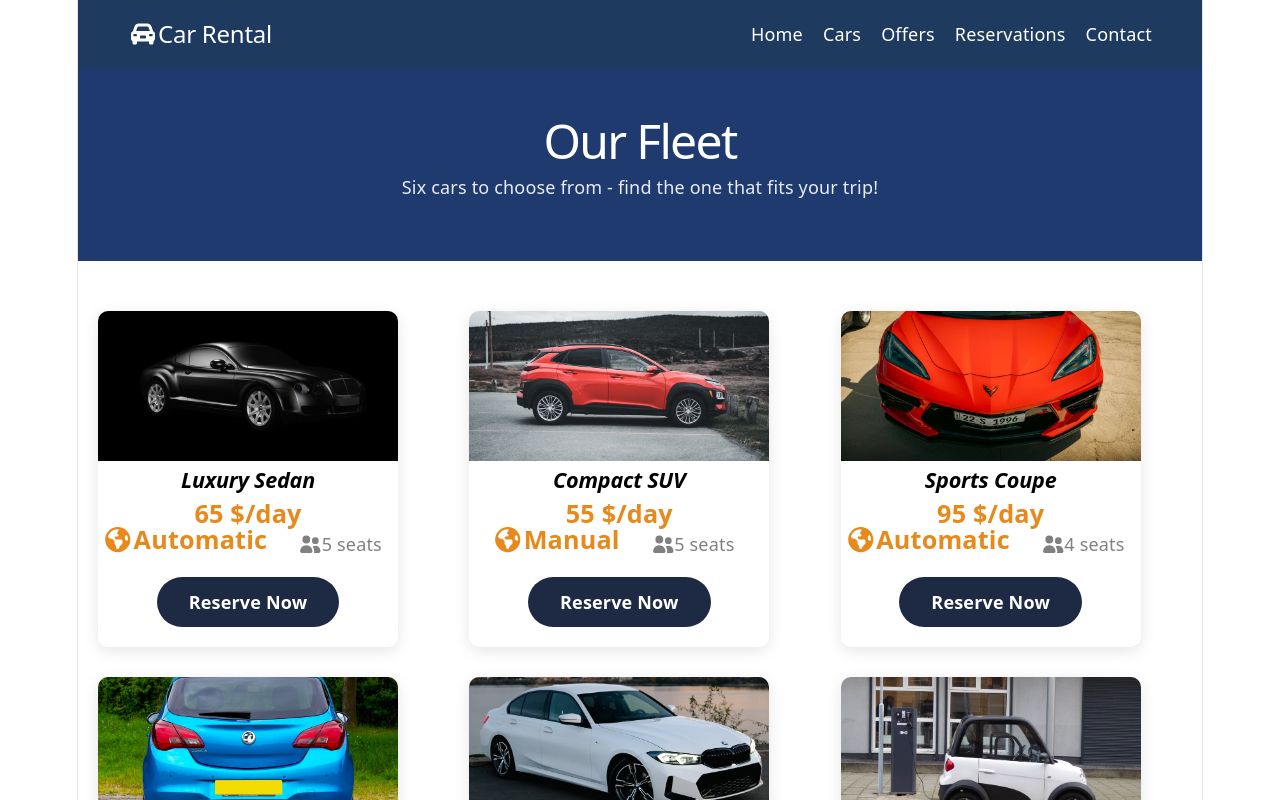
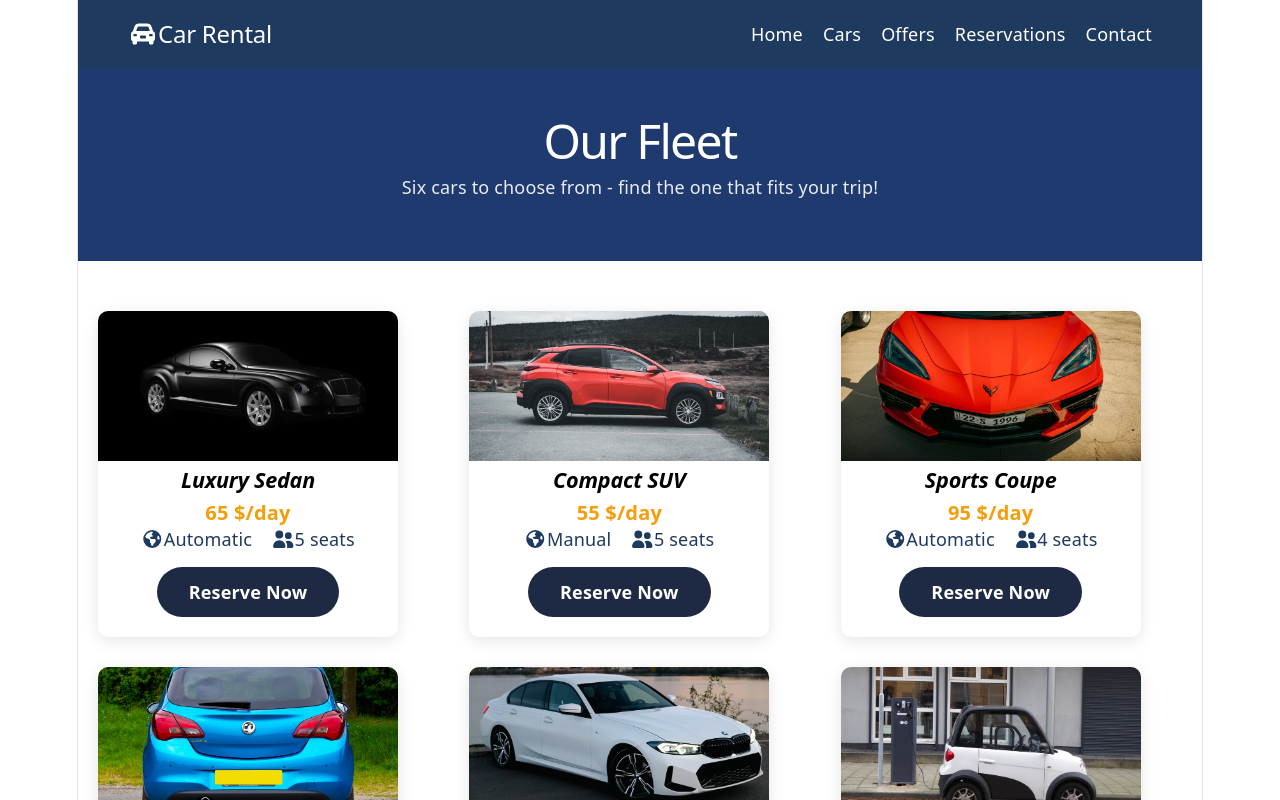
Before and after one commit to 52330128-Anas/webproject, a React (Vite) app: page /Cars in a window 1280 px wide. Shown: the top 800 px of the page. Built offline with nearby package versions, Linux system fonts and the light colour scheme.

Commit message:
edit css

```diff
--- a/src/Style/Cars.css
+++ b/src/Style/Cars.css
@@ -57,21 +57,10 @@
 .card-btn:hover {
   background: #0b4a7a;
   transform: translateY(-2px);
-}
-/* السعر */
-.cars-grid .card p:nth-of-type(1) {
-  color: #e8891c;
-  font-size: 1.4rem;
-  font-weight: bold;
+
 }
 
 
-.cars-grid .card p:nth-of-type(2),
-.cars-grid .card p:nth-of-type(3) {
-  display: inline-block;
-  margin: 5px 12px;
-  color: gray;
-}
 
 
 .cars-grid .card-btn {
--- a/src/Style/Home.css
+++ b/src/Style/Home.css
@@ -57,7 +57,7 @@ h2,h1{
   font-size: 36px;
   font-weight: bold;
   margin: 50px 0 30px;
-/* عنوان Why Choose Us */
+
 .cards + div {
     text-align: center;
     padding-top: 60px;
@@ -85,4 +85,4 @@ h2,h1{
 .why-choose p {
     color: gray;
     line-height: 1.6;
-}
+}}
```
